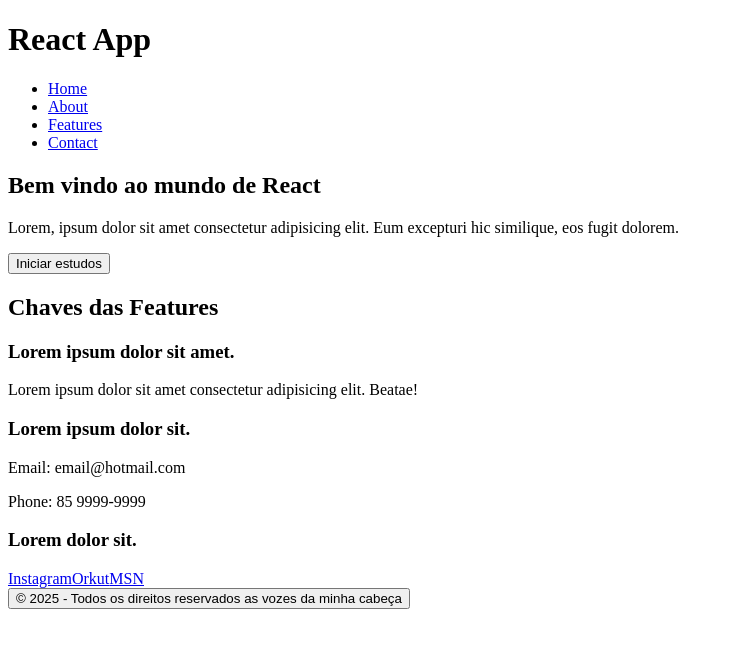
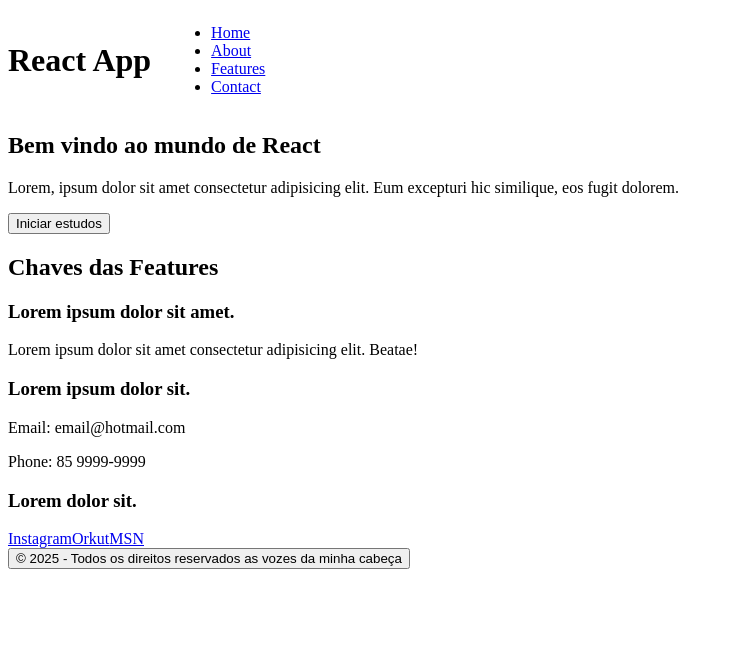
Before and after one commit to sarasmorais/react-zero, a React (Vite) app: page / in a window 1280 px wide. Shown: the top 648 px of the page, without its empty margins (0-733 px from the left). Built offline with nearby package versions, Linux system fonts and the light colour scheme.

Commit message:
estilizando

```diff
--- a/src/components/Header/Header.css
+++ b/src/components/Header/Header.css
@@ -0,0 +1,6 @@
+header {
+    display: flex;
+    margin: 0 auto;
+    align-items: center;
+    gap: 20px;
+}
--- a/src/components/Header/Header.jsx
+++ b/src/components/Header/Header.jsx
@@ -3,7 +3,7 @@ import "./Header.css";
 export default function Header(){
     return(
         <header>
-            <div>
+            <div className="header-title">
                 <h1>React App</h1>
             </div>
             <nav>
```
